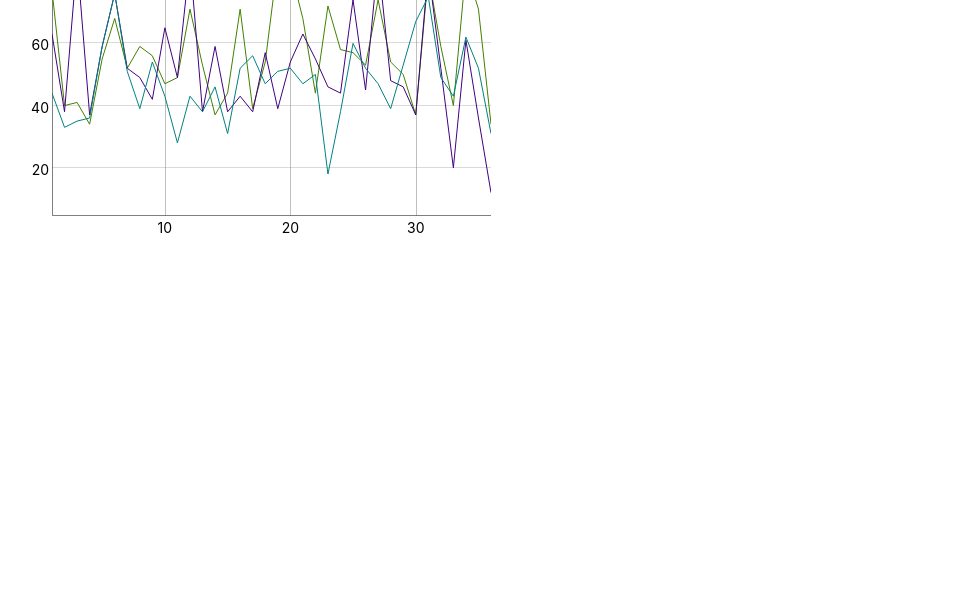
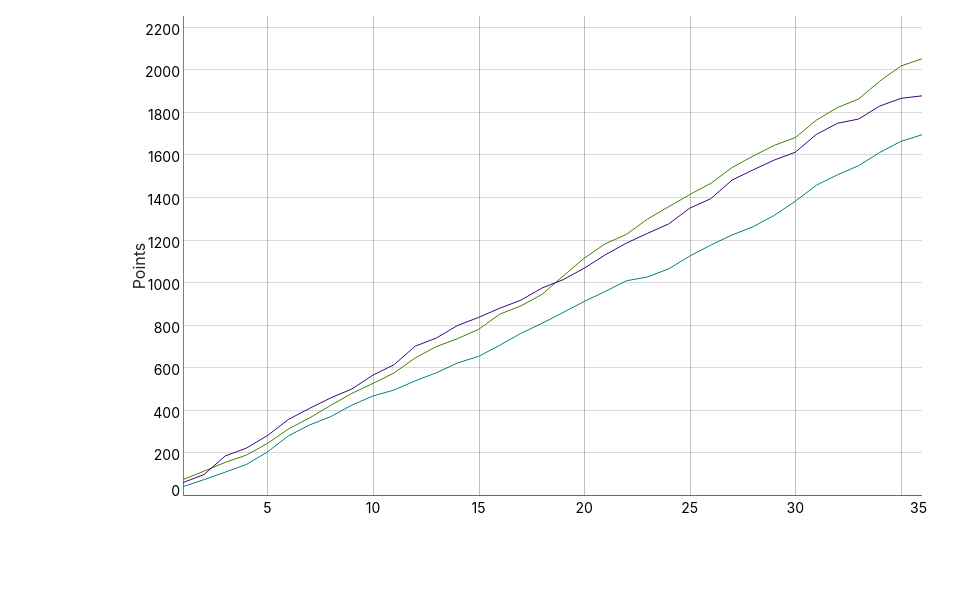
Before and after one commit to dan-wong/fantasypl, a plain HTML site: page index.html in a window 1280 px wide. Shown: the part 192-800 px from the top of the page, without its empty margins (113-1070 px from the left). Drawn offline with nearby package versions, Linux system fonts and the light colour scheme.

Commit message:
Kind of working now

```diff
--- a/data/gameweek_points.csv
+++ b/data/gameweek_points.csv
@@ -1,37 +1,37 @@
 Gameweek,Daniel,Jayden,James
 1,77,63,44
-2,40,38,33
-3,41,87,35
-4,34,37,36
-5,55,59,59
-6,68,76,76
-7,52,52,51
-8,59,49,39
-9,56,42,54
-10,47,65,43
-11,49,49,28
-12,71,87,43
-13,53,38,38
-14,37,59,46
-15,44,38,31
-16,71,43,52
-17,39,38,56
-18,54,57,47
-19,86,39,51
-20,84,54,52
-21,68,63,47
-22,44,55,50
-23,72,46,18
-24,58,44,38
-25,57,74,60
-26,53,45,52
-27,74,87,47
-28,54,48,39
-29,50,46,53
-30,37,37,67
-31,82,84,75
-32,59,52,49
-33,40,20,43
-34,84,61,62
-35,71,36,52
-36,34,12,31
+2,117,101,77
+3,158,188,112
+4,192,225,148
+5,247,284,207
+6,315,360,283
+7,367,412,334
+8,426,461,373
+9,482,503,427
+10,529,568,470
+11,578,617,498
+12,649,704,541
+13,702,742,579
+14,739,801,625
+15,783,839,656
+16,854,882,708
+17,893,920,764
+18,947,977,811
+19,1033,1016,862
+20,1117,1070,914
+21,1185,1133,961
+22,1229,1188,1011
+23,1301,1234,1029
+24,1359,1278,1067
+25,1416,1352,1127
+26,1469,1397,1179
+27,1543,1484,1226
+28,1597,1532,1265
+29,1647,1578,1318
+30,1684,1615,1385
+31,1766,1699,1460
+32,1825,1751,1509
+33,1865,1771,1552
+34,1949,1832,1614
+35,2020,1868,1666
+36,2054,1880,1697
--- a/index.html
+++ b/index.html
@@ -23,12 +23,18 @@
   <body>
     <main role="main" class="container">
       <div class="starter-template">
-        <div id="graphdiv2" style="width:500px; height:300px;"></div>
+        <center>
+          <h1>Points through the season</h1>
+          <br>
+          <div id="graphdiv2" style="width:800px; height:500px;"></div>
+        </center>
         <script type="text/javascript">
           g2 = new Dygraph(
             document.getElementById("graphdiv2"),
             "data/gameweek_points.csv", // path to CSV file
-            {}          // options
+            {
+              ylabel: 'Points'
+            }          // options
           );
         </script>
       </div>
```
Also changed, not shown: 1 other file.
